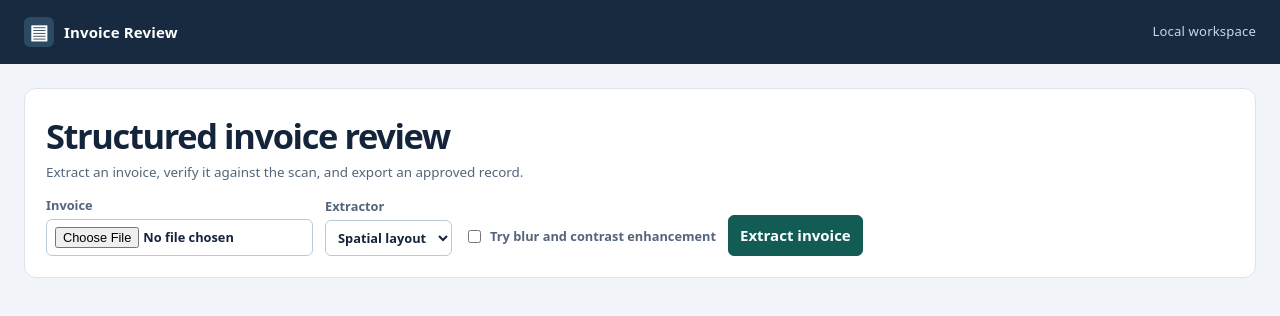
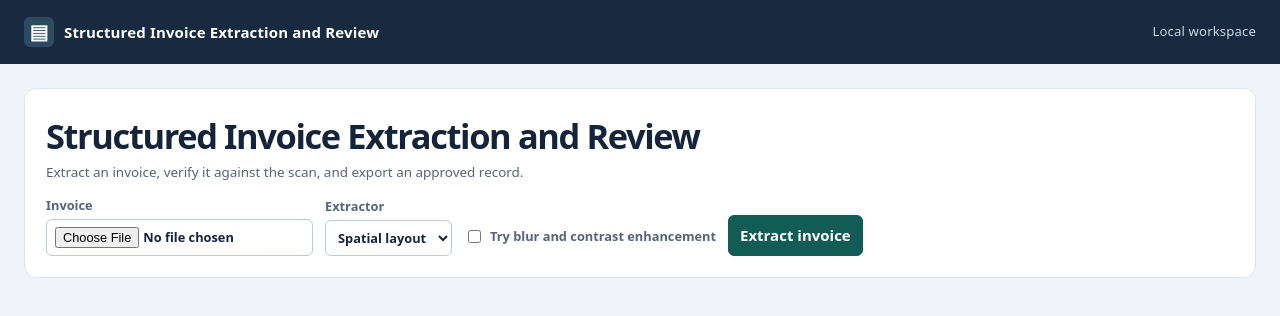
Before and after one commit to Khushx11/structured-invoice-extraction, a plain HTML site: page invoice_review/static/index.html in a window 1280 px wide. Drawn offline with Linux system fonts and the light colour scheme.

Commit message:
Restore the original project name

```diff
--- a/invoice_review/static/index.html
+++ b/invoice_review/static/index.html
@@ -2,14 +2,14 @@
 <html lang="en">
 <head>
 <meta charset="utf-8"><meta name="viewport" content="width=device-width, initial-scale=1">
-<title>Structured Invoice Review</title><link rel="stylesheet" href="/style.css">
+<title>Structured Invoice Extraction and Review</title><link rel="stylesheet" href="/style.css">
 <script defer src="/app.js"></script>
 </head>
 <body>
-<header class="bar"><div class="brand"><span class="mark" aria-hidden="true">▤</span> Invoice Review</div><span class="local">Local workspace</span></header>
+<header class="bar"><div class="brand"><span class="mark" aria-hidden="true">▤</span> Structured Invoice Extraction and Review</div><span class="local">Local workspace</span></header>
 <main>
   <section class="intake" aria-labelledby="main-title">
-    <div><h1 id="main-title">Structured invoice review</h1><p>Extract an invoice, verify it against the scan, and export an approved record.</p></div>
+    <div><h1 id="main-title">Structured Invoice Extraction and Review</h1><p>Extract an invoice, verify it against the scan, and export an approved record.</p></div>
     <form id="upload" aria-label="Invoice upload">
       <label>Invoice <input id="file" type="file" accept=".pdf,.png,.jpeg,.jpg" required></label>
       <label>Extractor <select id="method"><option value="layout">Spatial layout</option><option value="rules">Text rules</option></select></label>
```
